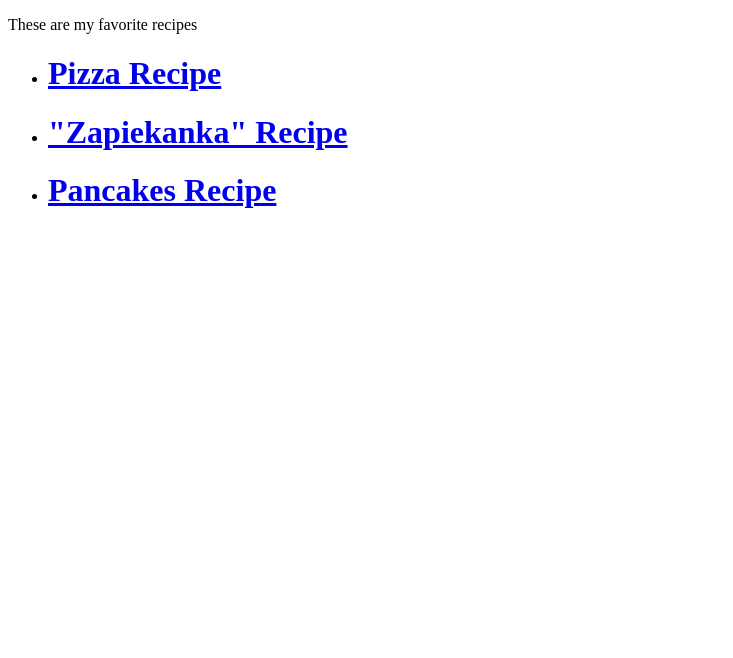
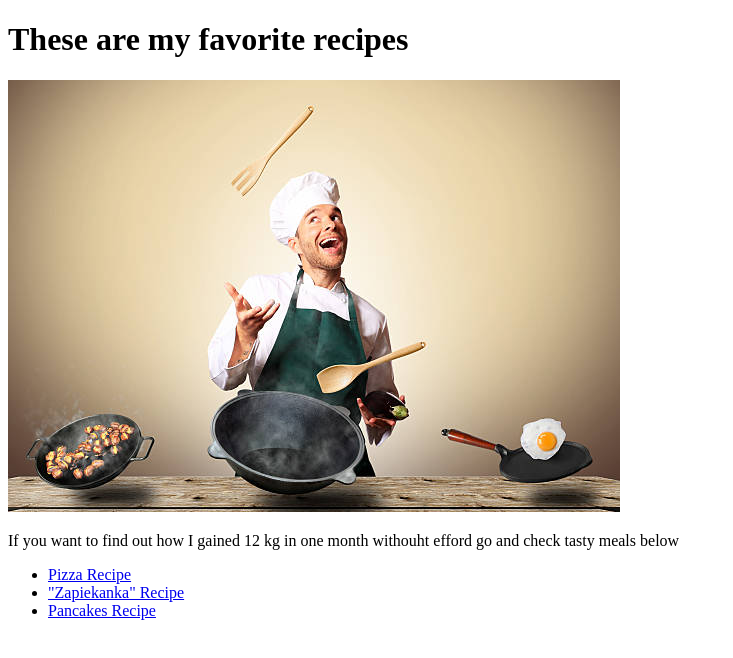
Before and after one commit to Kurczakus/odin-recipes, a plain HTML site: page index.html in a window 1280 px wide. Shown: the whole page, without its empty margins (0-733 px from the left). Drawn offline with Linux system fonts and the light colour scheme.

Commit message:
Iteration 4 editing all files images and navigation editing. clearing code

```diff
--- a/index.html
+++ b/index.html
@@ -5,12 +5,14 @@
     <title>Odin Recipes</title>
 </head>
 <body>
-    <p>These are my favorite recipes</p>
+    <p><h1>These are my favorite recipes</h1></p>
     <p>
+        <img src="images/cooking.jpg">
+        <p>If you want to find out how I gained 12 kg in one month withouht efford go and check tasty meals below</p>
         <ul>
-            <li><h1><a href="./recipes/pizza.html">Pizza Recipe</a></h1></li>
-            <li><h1><a href="./recipes/zapiekanka.html">"Zapiekanka" Recipe</a></h1></li>
-            <li><h1><a href="./recipes/pancakes.html">Pancakes Recipe</a></h1></li>
+            <li><a href="./recipes/pizza.html">Pizza Recipe</a></li>
+            <li><a href="./recipes/zapiekanka.html">"Zapiekanka" Recipe</a></li>
+            <li><a href="./recipes/pancakes.html">Pancakes Recipe</a></li>
         </ul>
     </p>
 
```
Also changed, not shown: recipes/pancakes.html (+3 -1 lines), recipes/pizza.html (+3 -1 lines), recipes/zapiekanka.html (+3 -2 lines), images/Diavola.jpg (added), images/cooking.jpg (added), images/pancakes.jpg (added), images/zapiekanka.jpg (added).
